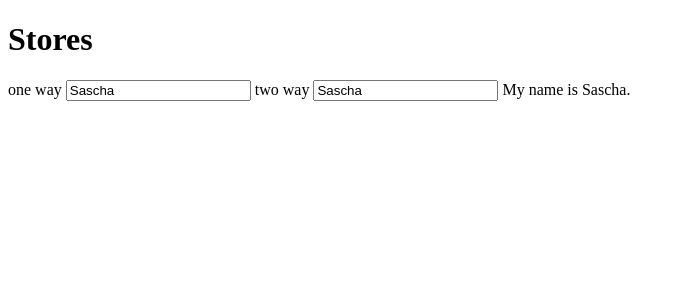
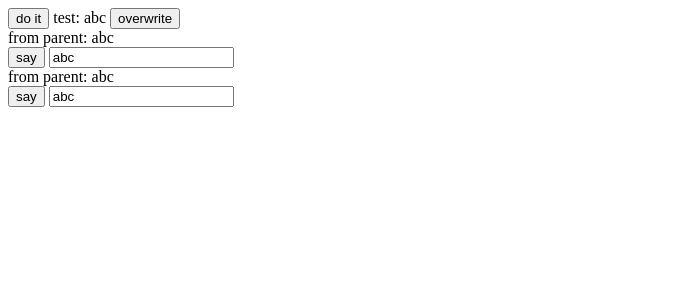
Before and after one commit to munxar/svelte-meetup-2023-11-24, a SvelteKit app: page / in a window 1280 px wide. Shown: the top 300 px of the page, without its empty margins (0-685 px from the left). Built offline with nearby package versions, Linux system fonts and the light colour scheme.

Commit message:
context with store

```diff
--- a/src/app.d.ts
+++ b/src/app.d.ts
@@ -3,7 +3,9 @@
 declare global {
 	namespace App {
 		// interface Error {}
-		// interface Locals {}
+		interface Locals {
+			ip: string;
+		}
 		// interface PageData {}
 		// interface Platform {}
 	}
--- a/src/hooks.server.ts
+++ b/src/hooks.server.ts
@@ -1,4 +1,6 @@
 export const handle = async ({ event, resolve }) => {
+	event.locals.ip = event.getClientAddress();
+
 	// before my sveltekit app
 	const response = await resolve(event);
 	// after the sveltekit app SSR runs
--- /dev/null
+++ b/src/lib/Child.svelte
@@ -0,0 +1,11 @@
+<script lang="ts">
+	import { getContext } from 'svelte';
+	export let id: string;
+	const { say, test } = getContext('Parent');
+</script>
+
+<div>
+	from parent: {$test}
+</div>
+<button on:click={() => say(`hello from child ${id}`)}>say</button>
+<input type="text" bind:value={$test} />
--- /dev/null
+++ b/src/lib/Comp.svelte
@@ -0,0 +1,6 @@
+<script lang="ts">
+	export let name: string;
+</script>
+
+<input type="text" bind:value={name} />
+name: {name}
--- /dev/null
+++ b/src/lib/Container.svelte
@@ -0,0 +1 @@
+<slot />
--- /dev/null
+++ b/src/lib/Layout.svelte
@@ -0,0 +1 @@
+<slot />
--- /dev/null
+++ b/src/lib/Parent.svelte
@@ -0,0 +1,22 @@
+<script lang="ts">
+	import { setContext } from 'svelte';
+	import { writable } from 'svelte/store';
+
+	let messageFromChild = '';
+	const test = writable('abc');
+	const say = (message: string) => {
+		messageFromChild = message;
+	};
+
+	setContext('Parent', { say, test });
+</script>
+
+<button on:click={() => say('Hello Parent')}>do it </button>
+{messageFromChild}
+test: {$test}
+<button
+	on:click={() => {
+		$test = 'overwritten by parent';
+	}}>overwrite</button
+>
+<slot />
--- /dev/null
+++ b/src/lib/Sub.svelte
@@ -0,0 +1,6 @@
+<script>
+	import { ip } from './stores';
+</script>
+
+<div>Sub</div>
+{$ip}
--- /dev/null
+++ b/src/lib/stores.ts
@@ -0,0 +1,4 @@
+/*
+export const name = writable('Sascha');
+export const ip = writable('asd');
+*/
--- /dev/null
+++ b/src/routes/+page.server.ts
@@ -0,0 +1,5 @@
+export const load = ({ locals }) => {
+	return {
+		ip: locals.ip
+	};
+};
--- a/src/routes/+page.svelte
+++ b/src/routes/+page.svelte
@@ -1,10 +1,14 @@
 <script lang="ts">
-	let name = 'Sascha';
+	import Child from '$lib/Child.svelte';
+	import Container from '$lib/Container.svelte';
+	import Parent from '$lib/Parent.svelte';
+
+	export let data;
 </script>
 
-<h1>Stores</h1>
-one way
-<input type="text" value={name} />
-two way
-<input type="text" bind:value={name} />
-My name is {name}.
+<Parent>
+	<Container>
+		<Child id="one" />
+		<Child id="two" />
+	</Container>
+</Parent>
```
